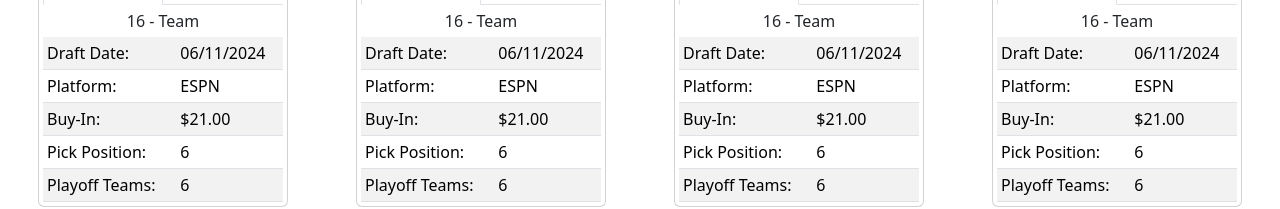
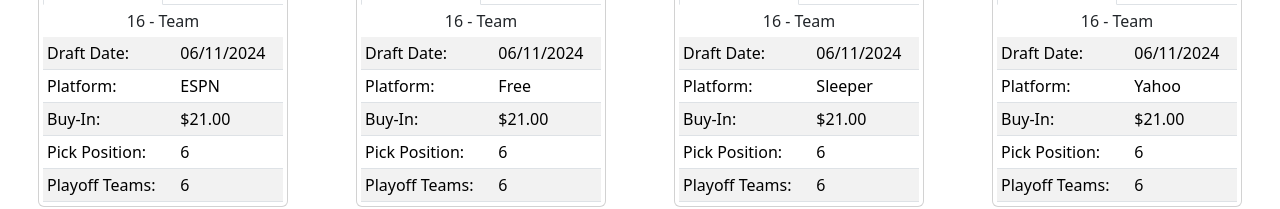
Before and after one commit to ShayEllis/aws-amplify-fantasy-football-tracker, a React (Vite) app: page /dashboard in a window 1280 px wide. Shown: the part 182-391 px from the top of the page. Built offline with nearby package versions, Linux system fonts and the light colour scheme.

Commit message:
added functionality to add a leage and fixed how data was displayed on the league cards

```diff
--- a/src/AppSlice.js
+++ b/src/AppSlice.js
@@ -17,22 +17,28 @@ const appSlice = createSlice({
   name: 'app',
   initialState,
   reducers: {
-    // removeLeague: (action, state) => {},
-    // addLeague: (action, state) => {},
+    // deleteLeague: (state, action) => {},
+    addLeague: (state, { payload }) => {
+      const newLeagues = [...state.leagues, payload]
+      return { ...state, leagues: newLeagues }
+    },
   },
 })
 
 // State selector functions
 const selectAllLeagues = (state) => state.app.leagues
 const selectLeague = (state, leagueName) => {
+  let selectedLeague = null
   for (let league of state.app.leagues) {
     if (league.leagueName === leagueName) {
-      return league
+      selectedLeague = { ...league }
+      break
     }
   }
+  return selectedLeague
 }
 
 // Exports
 export { selectAllLeagues, selectLeague }
-export const { reducer1 } = appSlice.actions
+export const { addLeague } = appSlice.actions
 export default appSlice.reducer
--- a/src/components/dashboard/dashboard.jsx
+++ b/src/components/dashboard/dashboard.jsx
@@ -10,6 +10,7 @@ import { selectAllLeagues } from '../../AppSlice'
 
 const Dashboard = () => {
   const leagues = useSelector(selectAllLeagues)
+  console.log(leagues)
 
   return (
     <>
--- a/src/components/leagueInfoCard/leagueInfoCard.jsx
+++ b/src/components/leagueInfoCard/leagueInfoCard.jsx
@@ -47,7 +47,7 @@ const LeagueInfoCard = ({ leagueData }) => {
                 </tr>
                 <tr>
                   <td>Platform:</td>
-                  <td>{leagueData.platform.toUpperCase()}</td>
+                  <td>{leagueData.platform}</td>
                 </tr>
                 <tr>
                   <td>Buy-In:</td>
@@ -82,15 +82,15 @@ const LeagueInfoCard = ({ leagueData }) => {
                 </tr>
                 <tr>
                   <td>Payout 1</td>
-                  <td>${parseInt(leagueData.payout1).toFixed(2)}</td>
+                  <td>{leagueData.payout1.length > 0 && `$${parseInt(leagueData.payout1).toFixed(2)}`}</td>
                 </tr>
                 <tr>
                   <td>Payout 2</td>
-                  <td>${parseInt(leagueData.payout2).toFixed(2)}</td>
+                  <td>{leagueData.payout2.length > 0 && `$${parseInt(leagueData.payout2).toFixed(2)}`}</td>
                 </tr>
                 <tr>
                   <td>Payout 3</td>
-                  <td>${parseInt(leagueData.payout3).toFixed(2)}</td>
+                  <td>{leagueData.payout3.length > 0 && `$${parseInt(leagueData.payout3).toFixed(2)}`}</td>
                 </tr>
               </tbody>
             </Table>
--- a/src/components/leagueInfoModal/leagueInfoModal.jsx
+++ b/src/components/leagueInfoModal/leagueInfoModal.jsx
@@ -20,11 +20,15 @@ import {
   resetFormValues,
 } from './leagueInfoModalSlice'
 import { selectInputValues } from './leagueInfoModalSlice'
+import { addLeague } from '../../AppSlice'
 import { selectLeague } from '../../AppSlice'
 
 const LeagueInfoModal = ({ type = 'add', leagueName = null }) => {
   const [showModal, setShowModal] = useState(false)
   const leagueToEdit = useSelector((state) => selectLeague(state, leagueName))
+  // Form input state
+  const inputValues = useSelector(selectInputValues)
+  const dispatch = useDispatch()
 
   const openModal = () => {
     console.log(`Open ${type} modal`)
@@ -36,6 +40,7 @@ const LeagueInfoModal = ({ type = 'add', leagueName = null }) => {
       dispatch(resetFormValues())
     }
   }
+
   const closeModal = () => {
     console.log(`Close ${type} modal`)
 
@@ -44,16 +49,15 @@ const LeagueInfoModal = ({ type = 'add', leagueName = null }) => {
 
   const handleFormSubmit = (event) => {
     event.preventDefault()
-    console.log(event)
+    if (type === 'add') {
+      dispatch(addLeague(inputValues))
+      closeModal()
+    }
   }
 
   const handleLeagueDelete = () => {
     console.log(`delete: ${leagueName}`)
   }
-
-  // Form input state
-  const inputValues = useSelector(selectInputValues)
-  const dispatch = useDispatch()
 
   const handleInputValueChange = (event) => {
     const { name, value } = event.target
@@ -142,10 +146,10 @@ const LeagueInfoModal = ({ type = 'add', leagueName = null }) => {
                       <option disabled value=''>
                         Platforms...
                       </option>
-                      <option value='espn'>ESPN</option>
-                      <option value='free'>Free</option>
-                      <option value='sleeper'>Sleeper</option>
-                      <option value='yahoo'>Yahoo</option>
+                      <option value='ESPN'>ESPN</option>
+                      <option value='Free'>Free</option>
+                      <option value='Sleeper'>Sleeper</option>
+                      <option value='Yahoo'>Yahoo</option>
                     </Form.Select>
                   </FloatingLabel>
                 </InputGroup>
--- a/src/tests/testData.js
+++ b/src/tests/testData.js
@@ -4,7 +4,7 @@ const testData = {
       leagueName: 'League Name 1',
       teamName: ' Team Name 1',
       draftDate: '2024-06-11',
-      platform: 'espn',
+      platform: 'ESPN',
       teamCount: '16',
       pickPosition: '6',
       buyIn: '21',
@@ -19,7 +19,7 @@ const testData = {
       leagueName: 'League Name 2',
       teamName: ' Team Name 2',
       draftDate: '2024-06-11',
-      platform: 'espn',
+      platform: 'Free',
       teamCount: '16',
       pickPosition: '6',
       buyIn: '21',
@@ -27,53 +27,53 @@ const testData = {
       currentRank: '10',
       playoffTeams: '6',
       payout1: '126',
-      payout2: '40',
-      payout3: '10',
+      payout2: '',
+      payout3: '',
     },
     {
       leagueName: 'League Name 3',
       teamName: ' Team Name 3',
       draftDate: '2024-06-11',
-      platform: 'espn',
+      platform: 'Sleeper',
       teamCount: '16',
       pickPosition: '6',
       buyIn: '21',
       initialRank: '10',
       currentRank: '10',
       playoffTeams: '6',
-      payout1: '126',
+      payout1: '',
       payout2: '40',
-      payout3: '10',
+      payout3: '',
     },
     {
       leagueName: 'League Name 4',
       teamName: ' Team Name 4',
       draftDate: '2024-06-11',
-      platform: 'espn',
+      platform: 'Yahoo',
       teamCount: '16',
       pickPosition: '6',
       buyIn: '21',
       initialRank: '10',
       currentRank: '10',
       playoffTeams: '6',
-      payout1: '126',
-      payout2: '40',
+      payout1: '',
+      payout2: '',
       payout3: '10',
     },
     {
       leagueName: 'League Name 5',
       teamName: ' Team Name 5',
       draftDate: '2024-06-11',
-      platform: 'espn',
+      platform: 'ESPN',
       teamCount: '16',
       pickPosition: '6',
       buyIn: '21',
       initialRank: '10',
       currentRank: '10',
       playoffTeams: '6',
-      payout1: '126',
-      payout2: '40',
-      payout3: '10',
+      payout1: '',
+      payout2: '',
+      payout3: '',
     },
   ],
 }
```
